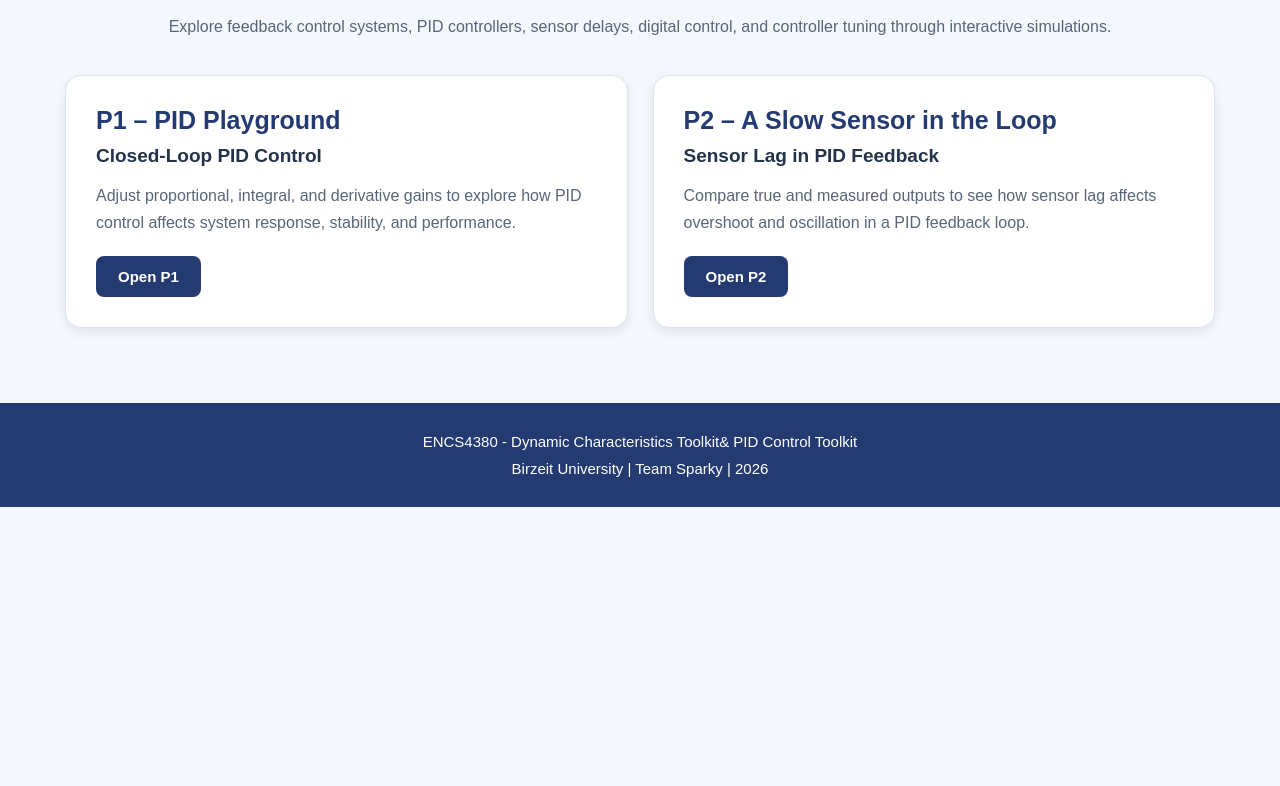
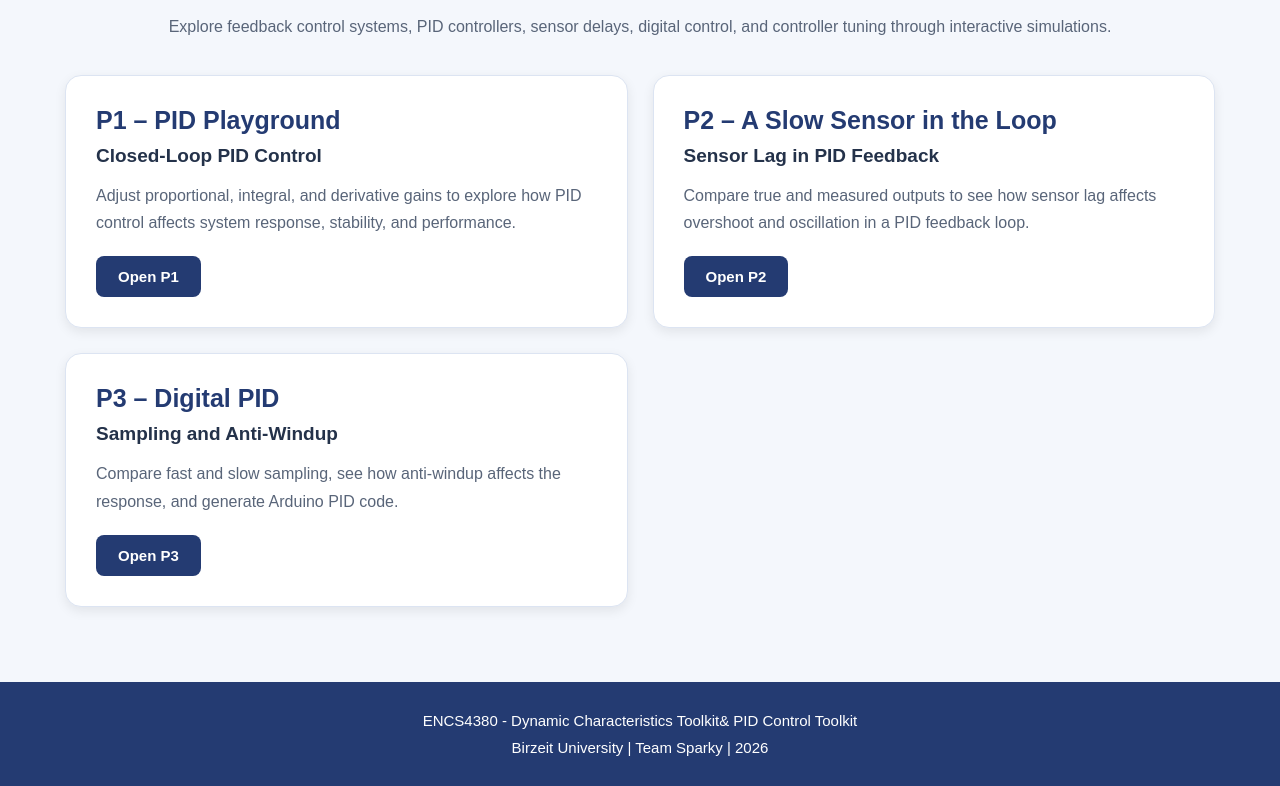
Before and after one commit to AseelNakhleh/encs4380-dynamics-sparky, a plain HTML site: page index.html in a window 1280 px wide. Shown: the part 1113-1899 px from the top of the page. Before the commit the page ends 1620 px from the top, so only its background shows below. Drawn offline with Linux system fonts and the light colour scheme.

Commit message:
Adding P3 to main site
Added Homework 2 section with new PID control modules.

```diff
--- a/index.html
+++ b/index.html
@@ -494,6 +494,20 @@
 
             </div>
 
+            <!-- P3 -->
+            <div class="card">
+                <h3>P3 – Digital PID</h3>
+                <h4>Sampling and Anti-Windup</h4>
+                <p>
+                    Compare fast and slow sampling, see how anti-windup
+                    affects the response, and generate Arduino PID code.
+                </p>
+                <a href="Homework2/SamirHazboun1230807_P3/index.html"
+                   class="button">
+                    Open P3
+                </a>
+            </div>
+
         </div>
 
     </main>
```
